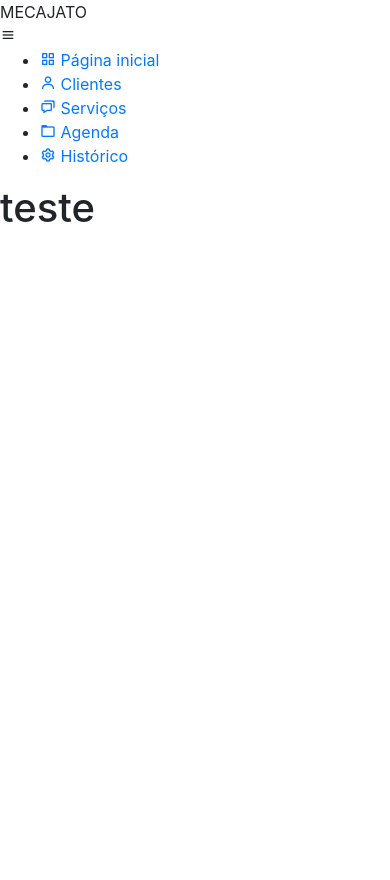
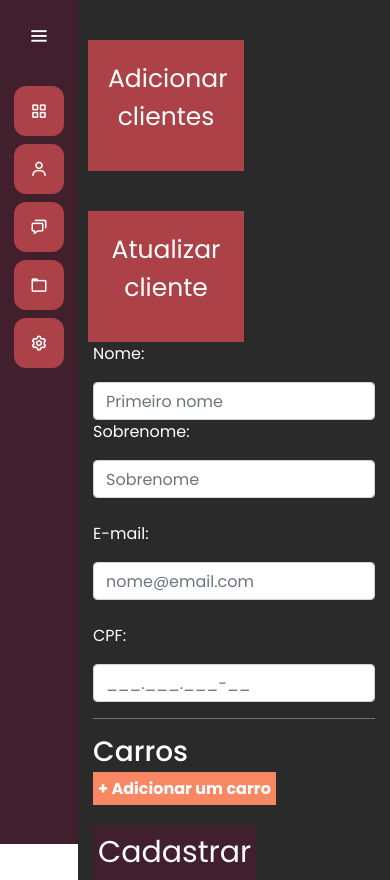
Before and after one commit to osmarmcn/workshop-application, a Django app: page /clientes in a window 390 px wide. Before the commit the page ends 222 px from the top, so only its background shows below. Run offline with Django 5.2, Linux system fonts and the light colour scheme.

Commit message:
criando html, css e js da oficina

```diff
--- a/clientes/templates/clientes.html
+++ b/clientes/templates/clientes.html
@@ -1,6 +1,81 @@
 
 {% extends "base.html" %}
 
-{%block 'dashboard'%}
-<h1>teste</h1>
+{% load static %}
+
+{% block 'head' %}
+    <link rel="stylesheet" href="{% static 'clientes/css/clientes.css' %}">
 {% endblock %}
+
+{% block 'dashboard' %}
+    <div class="container">
+        <div class="row">
+
+            <div class="col-md card-dashboard">
+                <p class="text-card">Adicionar clientes</p>
+            </div>
+
+            <div class="col-md card-dashboard">
+                <p class="text-card">Atualizar cliente</p>
+            </div>
+
+        </div>
+
+        <div id="adicionar-cliente" class="adicionar-cliente">
+            <form action="{% url 'clientes' %}" method="POST">{% csrf_token %}
+                <div class="row">
+                    <div class="col-md">
+                        <p>Nome:</p>
+                        <input type="text" class="form-control" placeholder="Primeiro nome" name="nome" value="{{nome}}">
+                    </div>
+                    <div class="col-md">
+                        <p>Sobrenome:</p>
+                        <input type="text" class="form-control" placeholder="Sobrenome" name="sobrenome" value="{{sobrenome}}">
+                    </div>
+                </div>
+                <br>
+                <p>E-mail:</p>
+                <input type="email" class="form-control" placeholder="nome@email.com" name="email" value="{{email}}">
+                <br>
+                <p>CPF:</p>
+                <input type="text" class="form-control" placeholder="___.___.___-__" name="cpf" value="{{cpf}}">
+                <hr style="background-color:gray;">
+                <div class="add-carros">
+                    <h3>Carros</h3>
+                    <span class="btn-add-carros" onclick="add_carro()">+ Adicionar um carro</span>
+
+                    <div id="form-carro">
+                        {% for carro, placa, ano in carros%}
+                                <br>
+                                <div class="row">
+                                    <div class="col-md">
+                                        <input type='text' placeholder='carro' class='form-control' name='carro' value="{{carro}}">
+                                    </div>
+
+                                    <div class="col-md">
+                                        <input type='text' placeholder='Placa' class='form-control' name='placa' value="{{placa}}">
+                                    </div>
+
+                                    <div class="col-md">
+                                        <input type='number' placeholder='ano' class='form-control' name='ano' value="{{ano}}">
+                                    </div>
+
+                                </div>
+                        {% endfor%}
+                    </div>
+
+                </div>
+
+                <br>
+                <input type="submit" value="Cadastrar" class="btn-principal">
+
+            </form>
+
+        </div>
+
+
+
+
+    </div>
+    <script src="{% static 'clientes/js/clientes.js' %}"></script>
+{% endblock %}
--- /dev/null
+++ b/templates/static/clientes/css/clientes.css
@@ -0,0 +1,33 @@
+.card-dashboard{
+
+    background-color: var(--main-color);
+    width: 50%;
+    margin-left: 10px;
+    margin-top: 40px;
+    text-align: center;
+    padding: 20px;
+
+}
+
+.text-card{
+
+    font-size: 25px;
+
+}
+
+.btn-add-carros{
+
+    background-color: var(--contrast-color);
+    padding: 5px;
+    font-weight: bold;
+    cursor: pointer;
+
+}
+
+.btn-principal{
+    color:white;
+    border: none;
+    background-color: var(--dark-color);
+    padding: 5px;
+    font-size: 30px;
+}
--- /dev/null
+++ b/templates/static/clientes/js/clientes.js
@@ -0,0 +1,32 @@
+
+
+function add_carro(){
+
+    carro = document.getElementById("form-carro")
+
+    info = `
+        <br>
+        <div class='row'>
+            <div class='col-md'>
+                <input type='text'placeholder='carro' class='form-control' name='carro'/>
+
+            </div>
+            <div class='col-md'>
+                <input type='text'placeholder='Placa' class='form-control' name='placa'/>
+
+            </div>
+            <div class='col-md'>
+                <input type='number'placeholder='ano' class='form-control' name='ano'/>
+
+            </div>
+
+        </div>
+
+
+
+    `
+
+    carro.innerHTML += info
+
+
+}
--- /dev/null
+++ b/templates/static/general/css/base.css
@@ -0,0 +1,250 @@
+@import url('https://fonts.googleapis.com/css2?family=Poppins:wght@200;300;400;500;600;700&display=swap');
+*{
+  margin: 0;
+  padding: 0;
+  box-sizing: border-box;
+  font-family: "Poppins" , sans-serif;
+}
+.sidebar{
+  position: fixed;
+  left: 0;
+  top: 0;
+  height: 100%;
+  width: 78px;
+  background: var(--dark-color);
+  padding: 6px 14px;
+  z-index: 99;
+  transition: all 0.5s ease;
+}
+.sidebar.open{
+  width: 250px;
+}
+.sidebar .logo-details{
+  height: 60px;
+  display: flex;
+  align-items: center;
+  position: relative;
+}
+.sidebar .logo-details .icon{
+  opacity: 0;
+  transition: all 0.5s ease;
+}
+.sidebar .logo-details .logo_name{
+  color: #fff;
+  font-size: 20px;
+  font-weight: 600;
+  opacity: 0;
+  transition: all 0.5s ease;
+}
+.sidebar.open .logo-details .icon,
+.sidebar.open .logo-details .logo_name{
+  opacity: 1;
+}
+.sidebar .logo-details #btn{
+  position: absolute;
+  top: 50%;
+  right: 0;
+  transform: translateY(-50%);
+  font-size: 22px;
+  transition: all 0.4s ease;
+  font-size: 23px;
+  text-align: center;
+  cursor: pointer;
+  transition: all 0.5s ease;
+}
+.sidebar.open .logo-details #btn{
+  text-align: right;
+}
+.sidebar i{
+  color: #fff;
+  height: 60px;
+  min-width: 50px;
+  font-size: 28px;
+  text-align: center;
+  line-height: 60px;
+}
+.sidebar .nav-list{
+  margin-top: 20px;
+  height: 100%;
+}
+.sidebar li{
+  position: relative;
+  margin: 8px 0;
+  list-style: none;
+}
+.sidebar li .tooltip{
+  position: absolute;
+  top: -20px;
+  left: calc(100% + 15px);
+  z-index: 3;
+  background: #fff;
+  box-shadow: 0 5px 10px rgba(0, 0, 0, 0.3);
+  padding: 6px 12px;
+  border-radius: 4px;
+  font-size: 15px;
+  font-weight: 400;
+  opacity: 0;
+  white-space: nowrap;
+  pointer-events: none;
+  transition: 0s;
+}
+.sidebar li:hover .tooltip{
+  opacity: 1;
+  pointer-events: auto;
+  transition: all 0.4s ease;
+  top: 50%;
+  transform: translateY(-50%);
+}
+.sidebar.open li .tooltip{
+  display: none;
+}
+.sidebar input{
+  font-size: 15px;
+  color: #FFF;
+  font-weight: 400;
+  outline: none;
+  height: 50px;
+  width: 100%;
+  width: 50px;
+  border: none;
+  border-radius: 12px;
+  transition: all 0.5s ease;
+  background: var(--main-color);
+}
+.sidebar.open input{
+  padding: 0 20px 0 50px;
+  width: 100%;
+}
+.sidebar .bx-search{
+  position: absolute;
+  top: 50%;
+  left: 0;
+  transform: translateY(-50%);
+  font-size: 22px;
+  background: var(--main-color);
+  color: #FFF;
+}
+.sidebar.open .bx-search:hover{
+  background: var(--main-color);
+  color: #FFF;
+}
+.sidebar .bx-search:hover{
+  background: #FFF;
+  color: var(--main-color);
+}
+.sidebar li a{
+  display: flex;
+  height: 100%;
+  width: 100%;
+  border-radius: 12px;
+  align-items: center;
+  text-decoration: none;
+  transition: all 0.4s ease;
+  background: var(--main-color);
+}
+.sidebar li a:hover{
+  background: #FFF;
+}
+.sidebar li a .links_name{
+  color: #fff;
+  font-size: 15px;
+  font-weight: 400;
+  white-space: nowrap;
+  opacity: 0;
+  pointer-events: none;
+  transition: 0.4s;
+}
+.sidebar.open li a .links_name{
+  opacity: 1;
+  pointer-events: auto;
+}
+.sidebar li a:hover .links_name,
+.sidebar li a:hover i{
+  transition: all 0.5s ease;
+  color: var(--main-color);
+}
+.sidebar li i{
+  height: 50px;
+  line-height: 50px;
+  font-size: 18px;
+  border-radius: 12px;
+}
+.sidebar li.profile{
+  position: fixed;
+  height: 60px;
+  width: 78px;
+  left: 0;
+  bottom: -8px;
+  padding: 10px 14px;
+  background: var(--main-color);
+  transition: all 0.5s ease;
+  overflow: hidden;
+}
+.sidebar.open li.profile{
+  width: 250px;
+}
+.sidebar li .profile-details{
+  display: flex;
+  align-items: center;
+  flex-wrap: nowrap;
+}
+.sidebar li img{
+  height: 45px;
+  width: 45px;
+  object-fit: cover;
+  border-radius: 6px;
+  margin-right: 10px;
+}
+.sidebar li.profile .name,
+.sidebar li.profile .job{
+  font-size: 15px;
+  font-weight: 400;
+  color: #fff;
+  white-space: nowrap;
+}
+.sidebar li.profile .job{
+  font-size: 12px;
+}
+.sidebar .profile #log_out{
+  position: absolute;
+  top: 50%;
+  right: 0;
+  transform: translateY(-50%);
+  background: var(--main-color);
+  width: 100%;
+  height: 60px;
+  line-height: 60px;
+  border-radius: 0px;
+  transition: all 0.5s ease;
+}
+.sidebar.open .profile #log_out{
+  width: 50px;
+  background: none;
+}
+.home-section{
+  position: relative;
+  min-height: 100vh;
+  top: 0;
+  background: #2A2A2A;
+  left: 78px;
+  color: white;
+  width: calc(100% - 78px);
+  transition: all 0.5s ease;
+  z-index: 2;
+}
+.sidebar.open ~ .home-section{
+  left: 250px;
+  width: calc(100% - 250px);
+}
+.home-section .text{
+  display: inline-block;
+  color: var(--main-color);
+  font-size: 25px;
+  font-weight: 500;
+  margin: 18px
+}
+@media (max-width: 420px) {
+  .sidebar li .tooltip{
+    display: none;
+  }
+}
--- /dev/null
+++ b/templates/static/general/css/general.css
@@ -0,0 +1,9 @@
+:root{
+
+    --main-color: #ac4147;
+    --dark-color: #411f2d;
+    --light-color: #ffc27f;
+    --contrast-color: #f88863;
+    --differential-color: #ffe29a;
+
+}
--- /dev/null
+++ b/templates/static/general/js/base.js
@@ -0,0 +1,21 @@
+let sidebar = document.querySelector(".sidebar");
+let closeBtn = document.querySelector("#btn");
+let searchBtn = document.querySelector(".bx-search");
+
+closeBtn.addEventListener("click", ()=>{
+    sidebar.classList.toggle("open");
+    menuBtnChange();
+});
+
+searchBtn.addEventListener("click", ()=>{
+    sidebar.classList.toggle("open");
+    menuBtnChange();
+});
+
+function menuBtnChange() {
+if(sidebar.classList.contains("open")){
+    closeBtn.classList.replace("bx-menu", "bx-menu-alt-right");
+}else {
+    closeBtn.classList.replace("bx-menu-alt-right","bx-menu");
+}
+}
```
